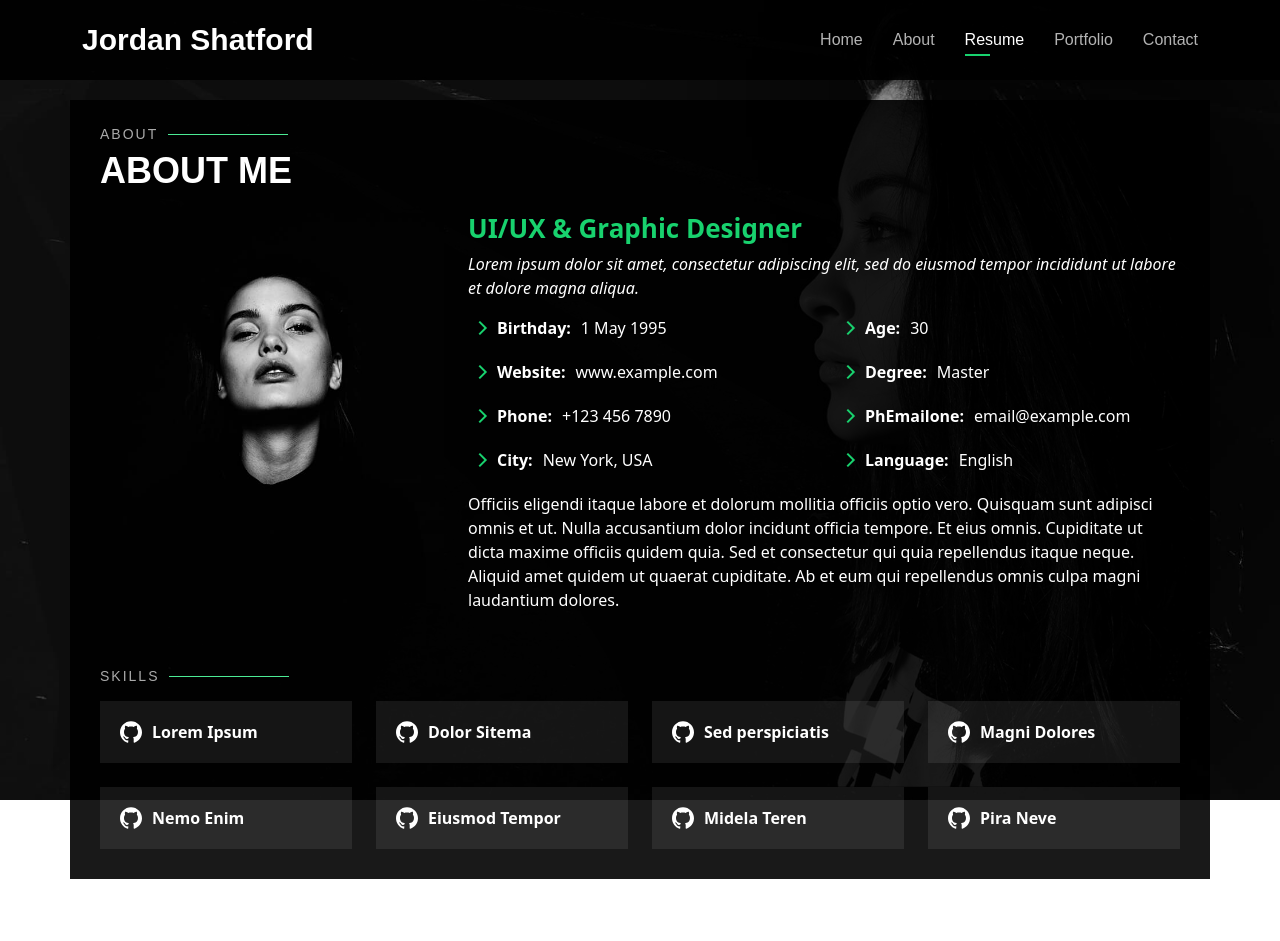
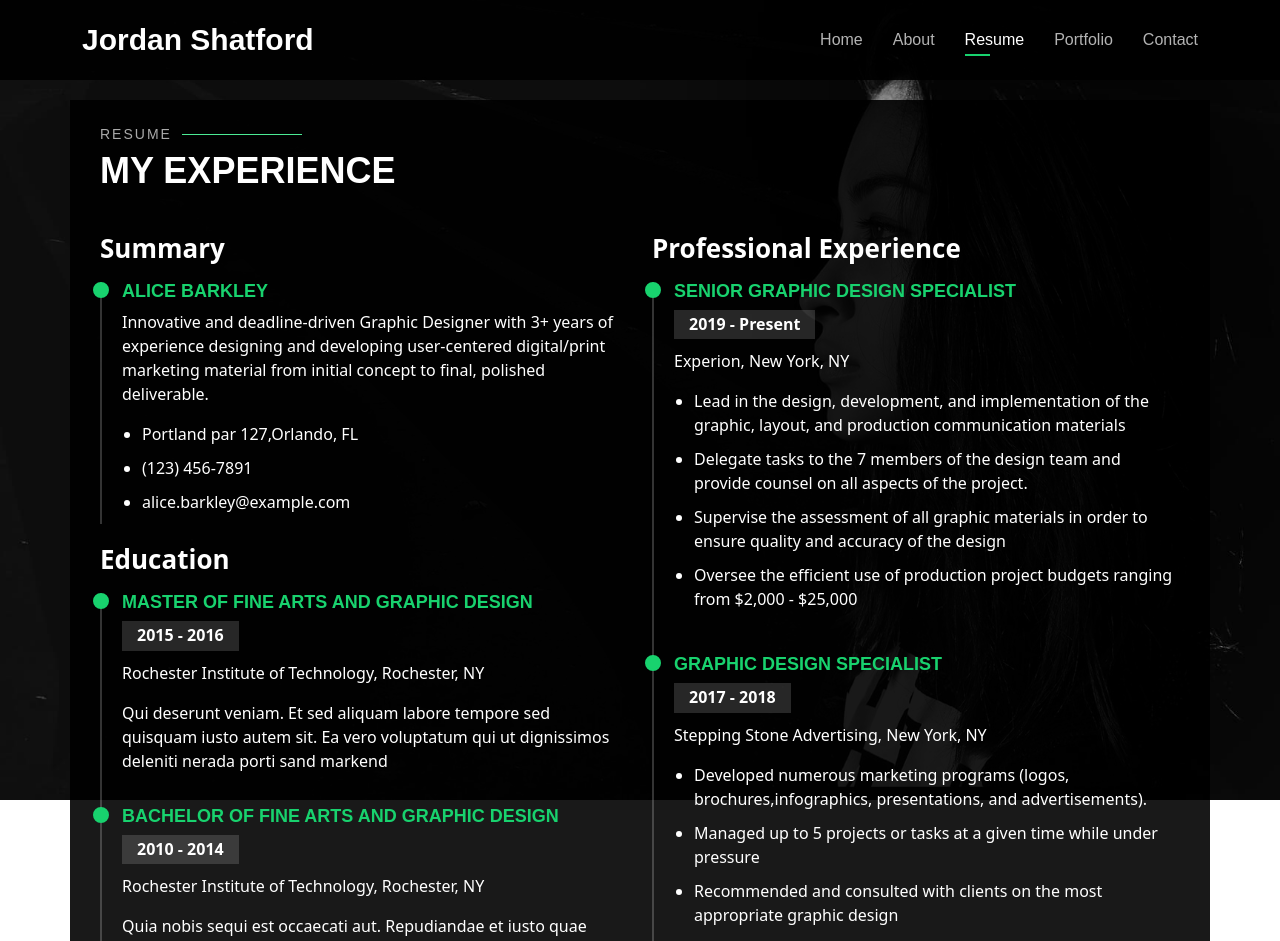
Before and after one commit to jordanshatford/portfolio, a Vue app: page /resume in a window 1280 px wide. Shown: the top 941 px of the page. Built offline with nearby package versions, Linux system fonts and the light colour scheme.

Commit message:
feat: add page for resume and experience
This page will show important resume information
and allow the user to also download the resume pdf.

```diff
--- /dev/null
+++ b/src/views/ResumePage.vue
@@ -0,0 +1,138 @@
+<template>
+  <div class="resume container">
+    <div class="section-title">
+      <h2>Resume</h2>
+      <p>My Experience</p>
+    </div>
+    <div class="row">
+      <div class="col-lg-6">
+        <h3 class="resume-title">Summary</h3>
+        <div class="resume-item pb-0">
+          <h4>Alice Barkley</h4>
+          <p>
+            Innovative and deadline-driven Graphic Designer with 3+ years of experience designing and developing
+            user-centered digital/print marketing material from initial concept to final, polished deliverable.
+          </p>
+          <div>
+            <ul>
+              <li>Portland par 127,Orlando, FL</li>
+              <li>(123) 456-7891</li>
+              <li>alice.barkley@example.com</li>
+            </ul>
+          </div>
+        </div>
+        <h3 class="resume-title">Education</h3>
+        <div class="resume-item">
+          <h4>Master of Fine Arts and Graphic Design</h4>
+          <h5>2015 - 2016</h5>
+          <p>Rochester Institute of Technology, Rochester, NY</p>
+          <p>
+            Qui deserunt veniam. Et sed aliquam labore tempore sed quisquam iusto autem sit. Ea vero voluptatum qui ut
+            dignissimos deleniti nerada porti sand markend
+          </p>
+        </div>
+        <div class="resume-item">
+          <h4>Bachelor of Fine Arts and Graphic Design</h4>
+          <h5>2010 - 2014</h5>
+          <p>Rochester Institute of Technology, Rochester, NY</p>
+          <p>
+            Quia nobis sequi est occaecati aut. Repudiandae et iusto quae reiciendis et quis Eius vel ratione eius unde
+            vitae rerum voluptates asperiores voluptatem Earum molestiae consequatur neque etlon sader mart dila
+          </p>
+        </div>
+      </div>
+      <div class="col-lg-6">
+        <h3 class="resume-title">Professional Experience</h3>
+        <div class="resume-item">
+          <h4>Senior graphic design specialist</h4>
+          <h5>2019 - Present</h5>
+          <p>Experion, New York, NY</p>
+          <div>
+            <ul>
+              <li>
+                Lead in the design, development, and implementation of the graphic, layout, and production communication
+                materials
+              </li>
+              <li>
+                Delegate tasks to the 7 members of the design team and provide counsel on all aspects of the project.
+              </li>
+              <li>
+                Supervise the assessment of all graphic materials in order to ensure quality and accuracy of the design
+              </li>
+              <li>Oversee the efficient use of production project budgets ranging from $2,000 - $25,000</li>
+            </ul>
+          </div>
+        </div>
+        <div class="resume-item">
+          <h4>Graphic design specialist</h4>
+          <h5>2017 - 2018</h5>
+          <p>Stepping Stone Advertising, New York, NY</p>
+          <div>
+            <ul>
+              <li>
+                Developed numerous marketing programs (logos, brochures,infographics, presentations, and
+                advertisements).
+              </li>
+              <li>Managed up to 5 projects or tasks at a given time while under pressure</li>
+              <li>Recommended and consulted with clients on the most appropriate graphic design</li>
+              <li>Created 4+ design presentations and proposals a month for clients and account managers</li>
+            </ul>
+          </div>
+        </div>
+      </div>
+    </div>
+  </div>
+</template>
+
+<style scoped lang="scss">
+.resume .resume-title {
+  font-size: 26px;
+  font-weight: 700;
+  margin-top: 20px;
+  margin-bottom: 20px;
+  color: #fff;
+}
+.resume .resume-item {
+  padding: 0 0 20px 20px;
+  margin-top: -2px;
+  border-left: 2px solid rgba(255, 255, 255, 0.2);
+  position: relative;
+}
+.resume .resume-item h4 {
+  line-height: 18px;
+  font-size: 18px;
+  font-weight: 600;
+  text-transform: uppercase;
+  font-family: "Poppins", sans-serif;
+  color: #18d26e;
+  margin-bottom: 10px;
+}
+.resume .resume-item h5 {
+  font-size: 16px;
+  background: rgba(255, 255, 255, 0.15);
+  padding: 5px 15px;
+  display: inline-block;
+  font-weight: 600;
+  margin-bottom: 10px;
+}
+.resume .resume-item ul {
+  padding-left: 20px;
+}
+.resume .resume-item ul li {
+  padding-bottom: 10px;
+}
+.resume .resume-item:last-child {
+  padding-bottom: 0;
+}
+.resume .resume-item::before {
+  content: "";
+  position: absolute;
+  width: 16px;
+  height: 16px;
+  border-radius: 50px;
+  left: -9px;
+  top: 0;
+  background: #18d26e;
+  border: 2px solid #18d26e;
+}
+</style>
```
Also changed, not shown: src/router/index.ts (+4 -4 lines).
